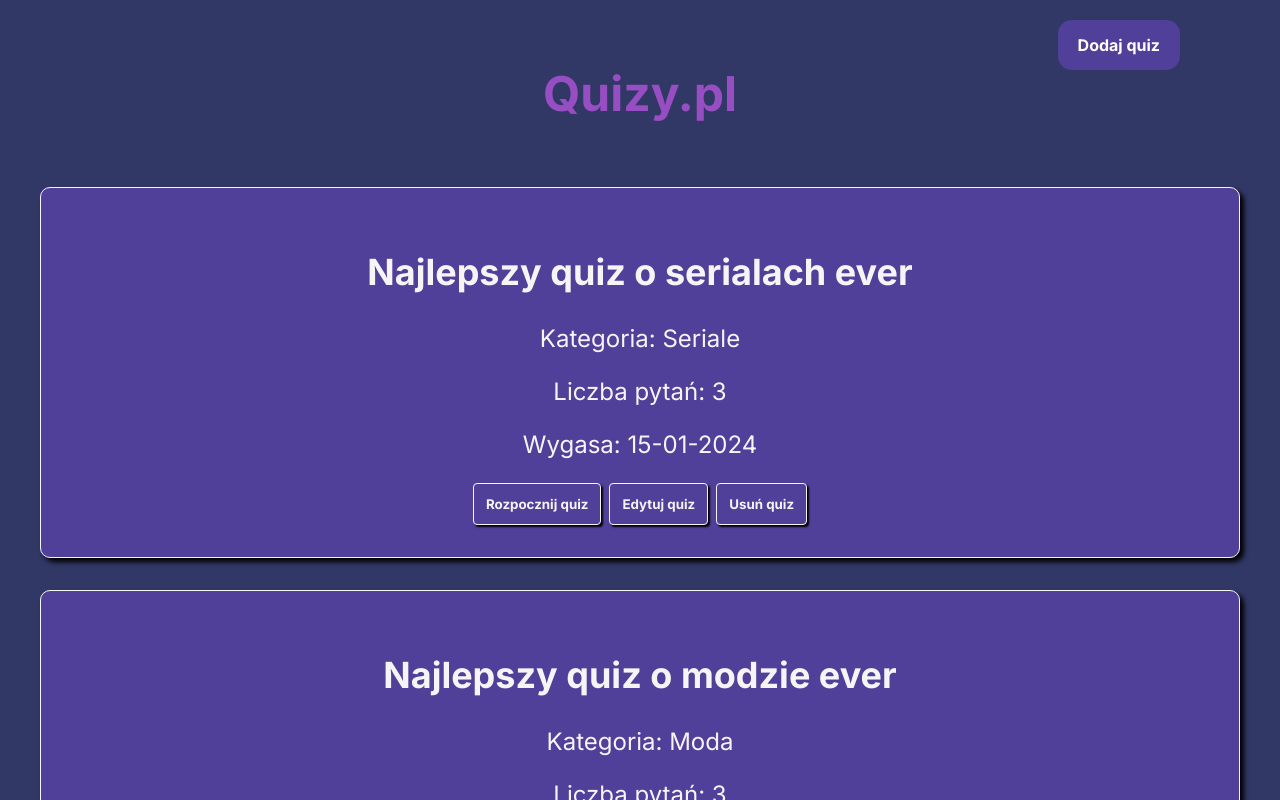
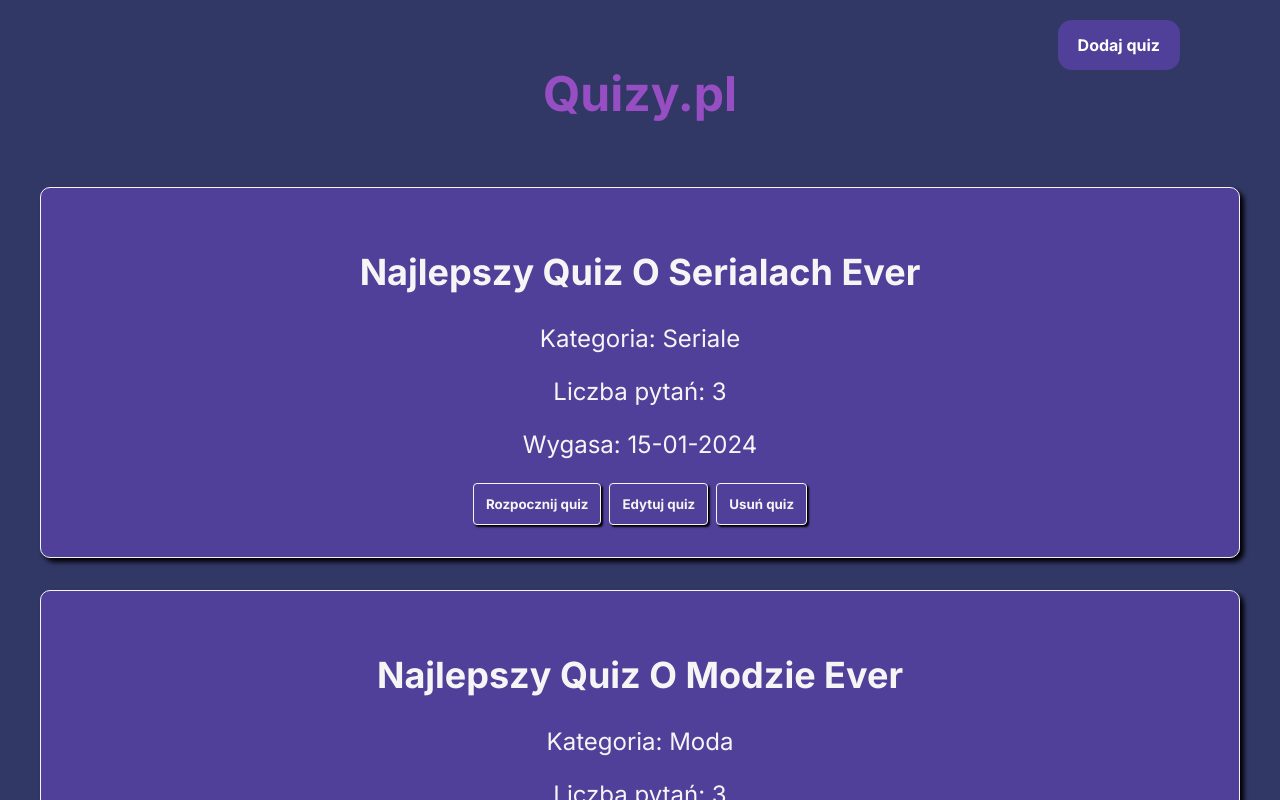
Before and after one commit to Squezer123/AngularProject, an Angular app: page /quiz in a window 1280 px wide. Shown: the top 800 px of the page. Built offline with nearby package versions, Linux system fonts and the light colour scheme.

Commit message:
Added titlecase pipe

```diff
--- a/src/app/quiz-list/quiz-list-element/quiz-list-element.component.html
+++ b/src/app/quiz-list/quiz-list-element/quiz-list-element.component.html
@@ -1,5 +1,5 @@
 <div class="container">
-  <h2>{{ quiz.nazwa }}</h2>
+  <h2>{{ quiz.nazwa | titlecase }}</h2>
   <p>Kategoria: {{ quiz.kategoria }}</p>
   <p>Liczba pytań: {{ quiz.pytania.length }}</p>
   <p>Wygasa: {{ printDate() }}</p>
```
